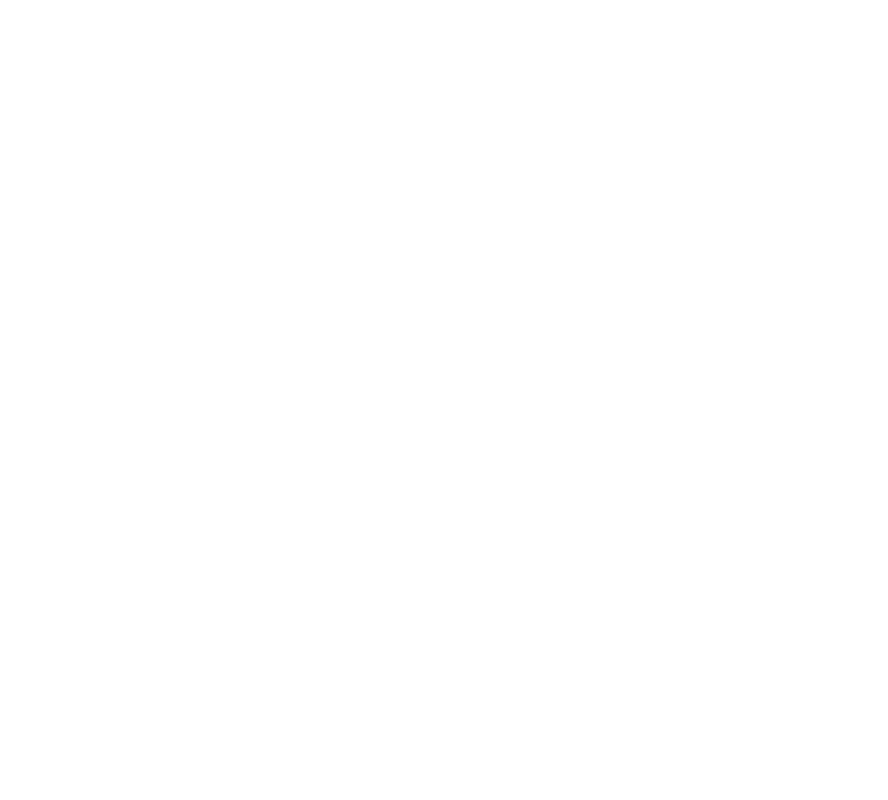
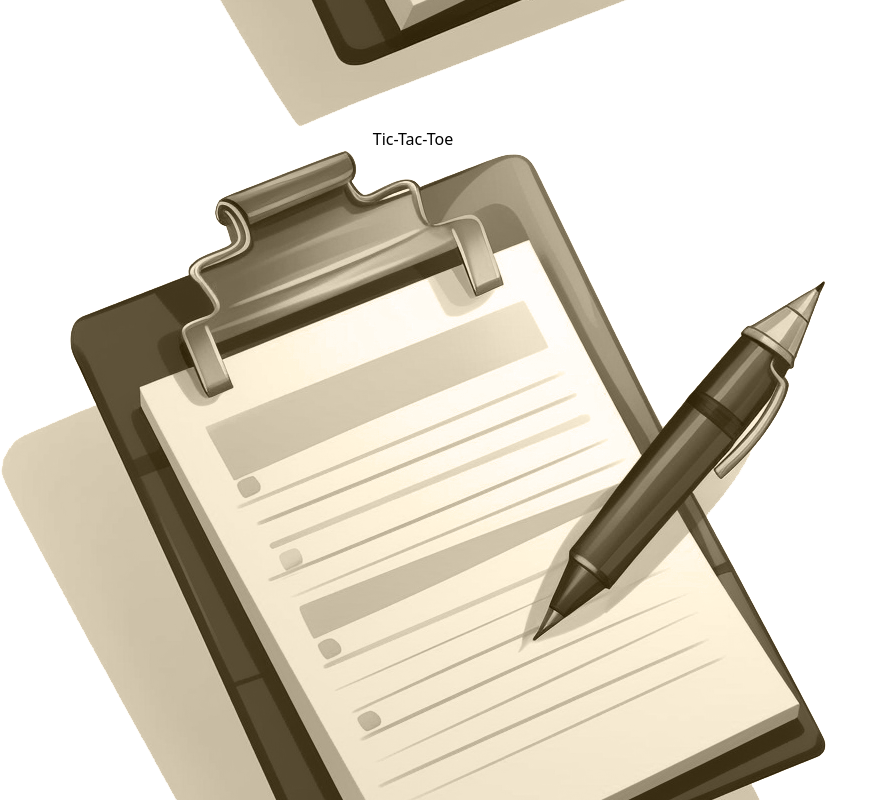
Before and after one commit to MiloszWrobel/Personal-Portfolio-Website, a React (Vite) app: page / in a window 1280 px wide. Shown: the part 1600-2400 px from the top of the page, without its empty margins (0-888 px from the left). Before the commit the page ends 872 px from the top, so only its background shows below. Built offline with nearby package versions, Linux system fonts and the light colour scheme.

Commit message:
Created a projects components with reactive styling

```diff
--- a/src/App.jsx
+++ b/src/App.jsx
@@ -1,15 +1,15 @@
 import Background from "./components/Background";
 import Projects from "./components/Projects";
+import WEBSITES from "./data";
 
 function App() {
   return (
     <div className="overflow-x-hidden">
       <Background />
-      <div className="min-h-screen">
-        <Projects />
-        <Projects />
-        <Projects />
-        <Projects />
+      <div className="min-h-screen bg-slate-300 grid grid-cols-3 gap-6">
+        {WEBSITES.map((current) => (
+          <Projects image={current.image} title={current.title} />
+        ))}
       </div>
     </div>
   );
--- a/src/components/Background.jsx
+++ b/src/components/Background.jsx
@@ -39,14 +39,14 @@
           onClick={() =>
             handleLinkClick("https://www.linkedin.com/in/milosz-w/")
           }
-          className="p-4 bg-slate-800 text-white rounded-full"
+          className="p-4 bg-slate-800 text-white rounded-full hover:bg-slate-900"
         >
           <SiLinkedin className="w-6 h-6 text-white" /> {/* LinkedIn Icon */}
         </button>
 
         <button
           onClick={() => handleLinkClick("https://github.com/MiloszWrobel")}
-          className="p-4 bg-slate-800 text-white rounded-full"
+          className="p-4 bg-slate-800 text-white rounded-full hover:bg-slate-900"
         >
           <SiGithub className="w-6 h-6 text-white" /> {/* GitHub Icon */}
         </button>
@@ -54,7 +54,7 @@
 
       <button
         onClick={handleScrollClick}
-        className="absolute left-1/2 transform -translate-x-1/2 -translate-y-1/2 p-4 bg-slate-800 text-white rounded-full"
+        className="absolute left-1/2 transform -translate-x-1/2 -translate-y-1/2 p-4 bg-slate-800 text-white rounded-full hover:bg-slate-900"
         style={{ top: "85vh" }}
       >
         <ChevronDownIcon className="w-6 h-4 text-white" />
--- a/src/components/Projects.jsx
+++ b/src/components/Projects.jsx
@@ -1,3 +1,12 @@
-export default function Projects() {
-  <p>Bishg</p>;
+export default function Projects({ image, title }) {
+  return (
+    <div className="flex justify-center items-center">
+      <button className=" place-self-center  ">
+        <div className="transform transition-transform duration-200 hover:scale-125 flex flex-col items-center">
+          <img src={image} className="size-60 place-self-center" />
+          <p className="text-2xl text-stone-900  place-self-center">{title}</p>
+        </div>
+      </button>
+    </div>
+  );
 }
--- /dev/null
+++ b/src/data.js
@@ -0,0 +1,8 @@
+import noProjectsImage from "./assets/no-projects.png";
+
+export default [
+  { id: 1, image: noProjectsImage, title: "Tic-Tac-Toe" },
+  { id: 2, image: noProjectsImage, title: "Investment Calculator" },
+  { id: 3, image: noProjectsImage, title: "Project Managment" },
+  { id: 4, image: noProjectsImage, title: "Portfolio website" },
+];
```
